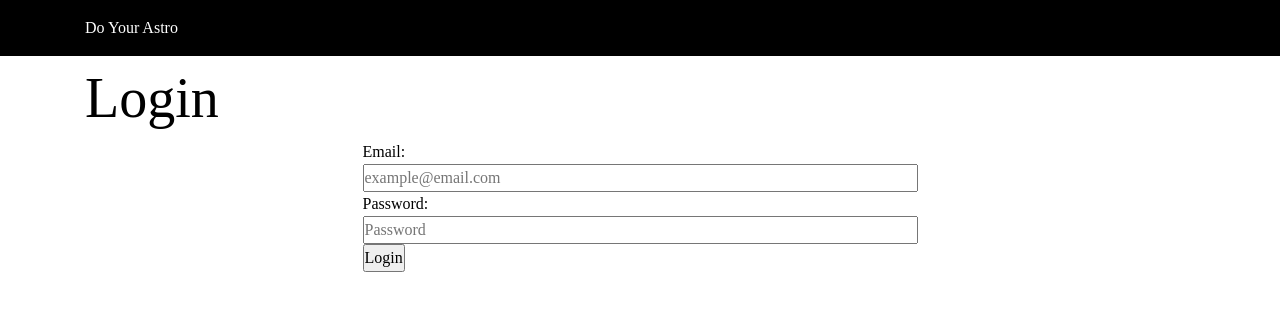
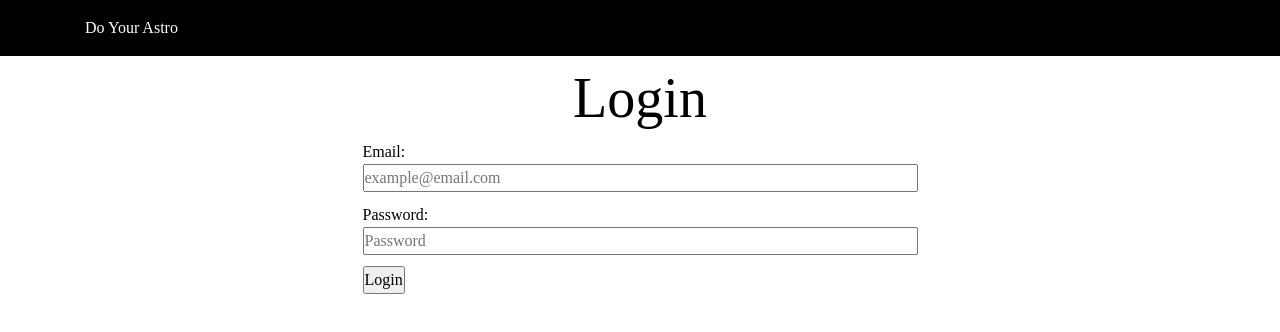
Before and after one commit to maharjansuren37/do-your-astro-v1, a React (Create React App) app in the folder client/: page /admin/login in a window 1280 px wide. Shown: the top 332 px of the page. Built offline with nearby package versions, Linux system fonts and the light colour scheme.

Commit message:
updated login form styles

```diff
--- a/client/src/components/LoginForm.js
+++ b/client/src/components/LoginForm.js
@@ -35,7 +35,7 @@ export default function LoginForm() {
             <AdminHeader />
             <section className="login-section">
                 <div className="container">
-                    <h1>Login</h1>
+                    <h1 className="text-center">Login</h1>
                     <form onSubmit={onSubmit} className="login-form">
                         <div className="form-group">
                             <label htmlFor="email">Email: </label>
--- a/client/src/scss/components/_login-form.scss
+++ b/client/src/scss/components/_login-form.scss
@@ -3,6 +3,10 @@
     margin-inline: auto;
 }
 
+.form-group {
+    margin-bottom: .7rem;
+}
+
 .form-control {
     width: 100%;
 }
--- a/client/src/scss/sass-utils/_utils.scss
+++ b/client/src/scss/sass-utils/_utils.scss
@@ -16,3 +16,7 @@
 .justify-space-between {
     justify-content: space-between;
 }
+
+.text-center {
+    text-align: center;
+}
```
